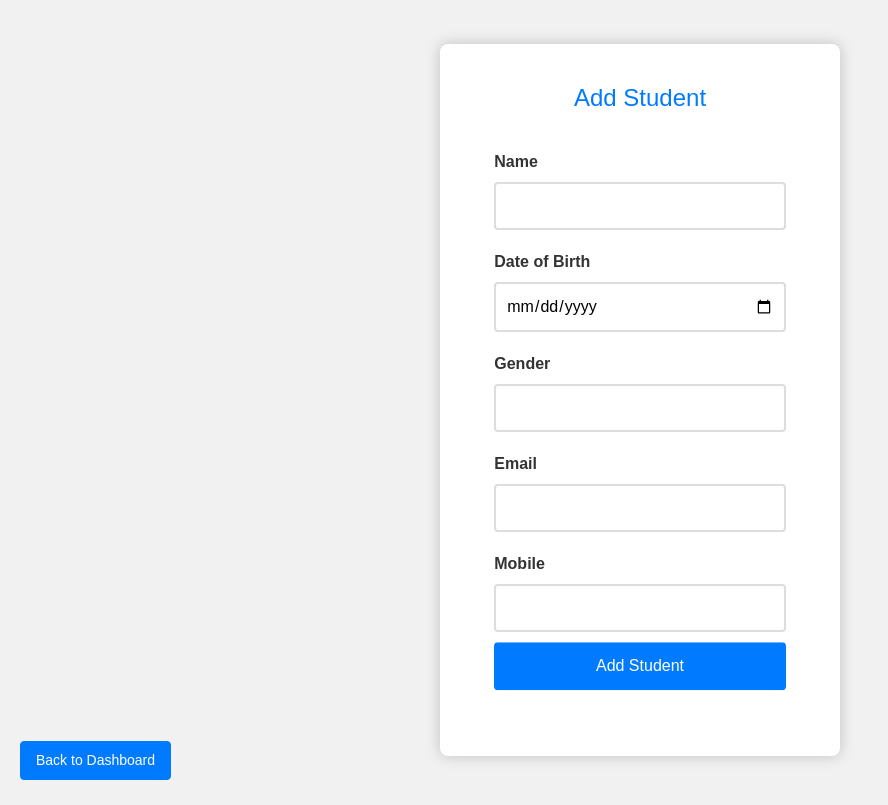
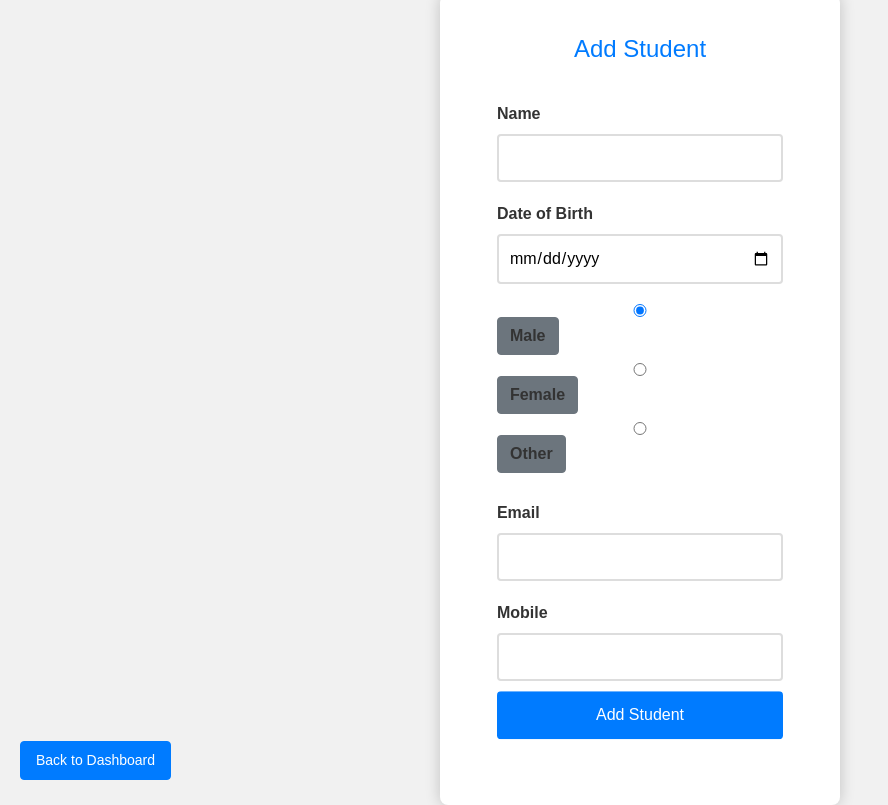
Before and after one commit to mohamedfazil-as/Clg-Project, a Java web app: page /addStudent.jsp in a window 1280 px wide. Shown: the whole page, without its empty margins (0-888 px from the left). Before the commit the page ends 780 px from the top, so only its background shows below. Run offline with Tomcat 11, a stand-in JSP engine, Linux system fonts and the light colour scheme.

Commit message:
Gender Html Change

```diff
--- a/src/main/webapp/addStudent.jsp
+++ b/src/main/webapp/addStudent.jsp
@@ -147,10 +147,22 @@
                 <label for="dob">Date of Birth</label>
                 <input type="date" id="dob" name="dob" required>
             </div>
+          <!--   <div class="form-group">
+                <label for="gender">Gender</label>
+                <input type="radiobutton" id="gender" name="gender" required>
+            </div> -->
+
             <div class="form-group">
-                <label for="gender">Gender</label>
-                <input type="text" id="gender" name="gender" required>
+            <input type="radio" class="btn-check" name="gender" id="male" autocomplete="off" checked>
+             <label class="btn btn-secondary" for="male">Male</label>
+
+             <input type="radio" class="btn-check" name="gender" id="female" autocomplete="off">
+             <label class="btn btn-secondary" for="female">Female</label>
+
+               <input type="radio" class="btn-check" name="gender" id="other" autocomplete="off" >
+               <label class="btn btn-secondary" for="other">Other</label>
             </div>
+
             <div class="form-group">
                 <label for="email">Email</label>
                 <input type="email" id="email" name="email" required>
```
